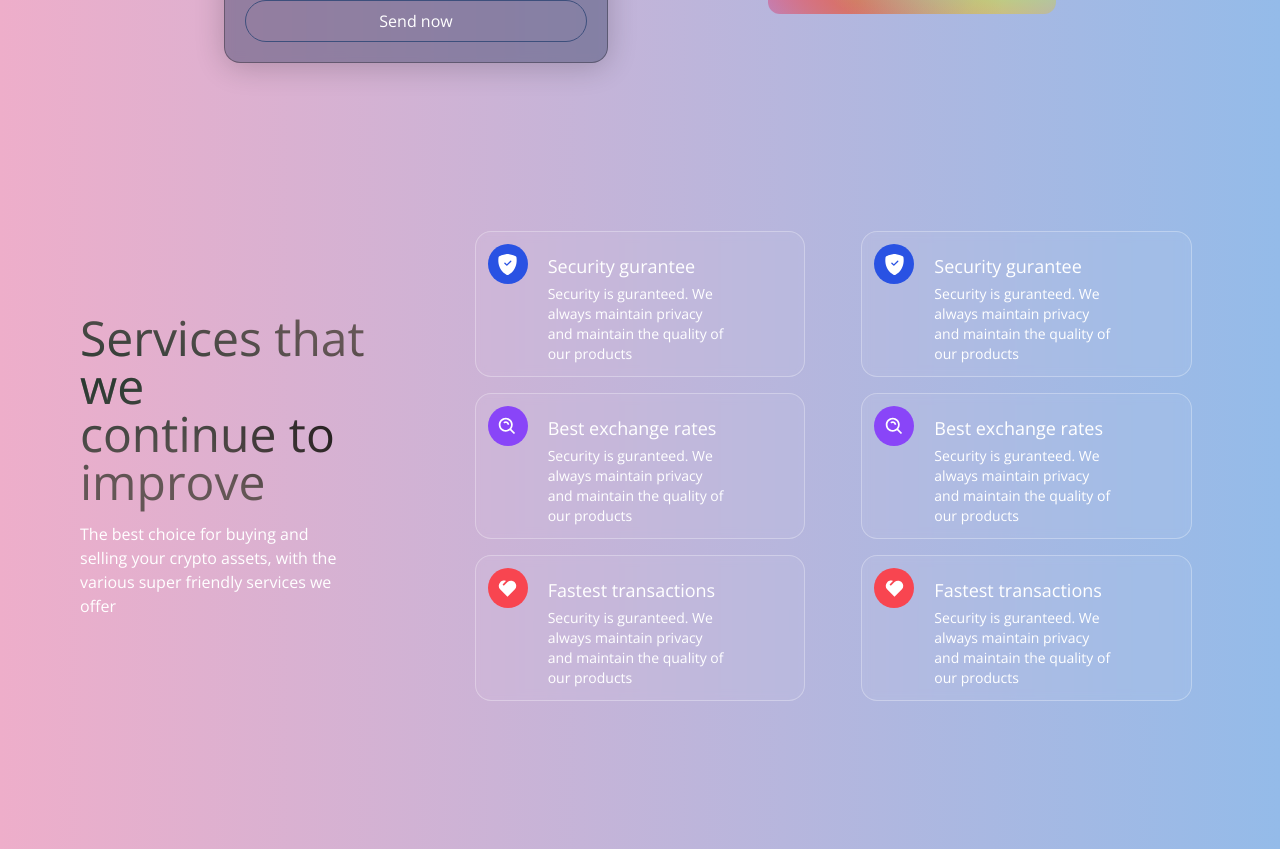
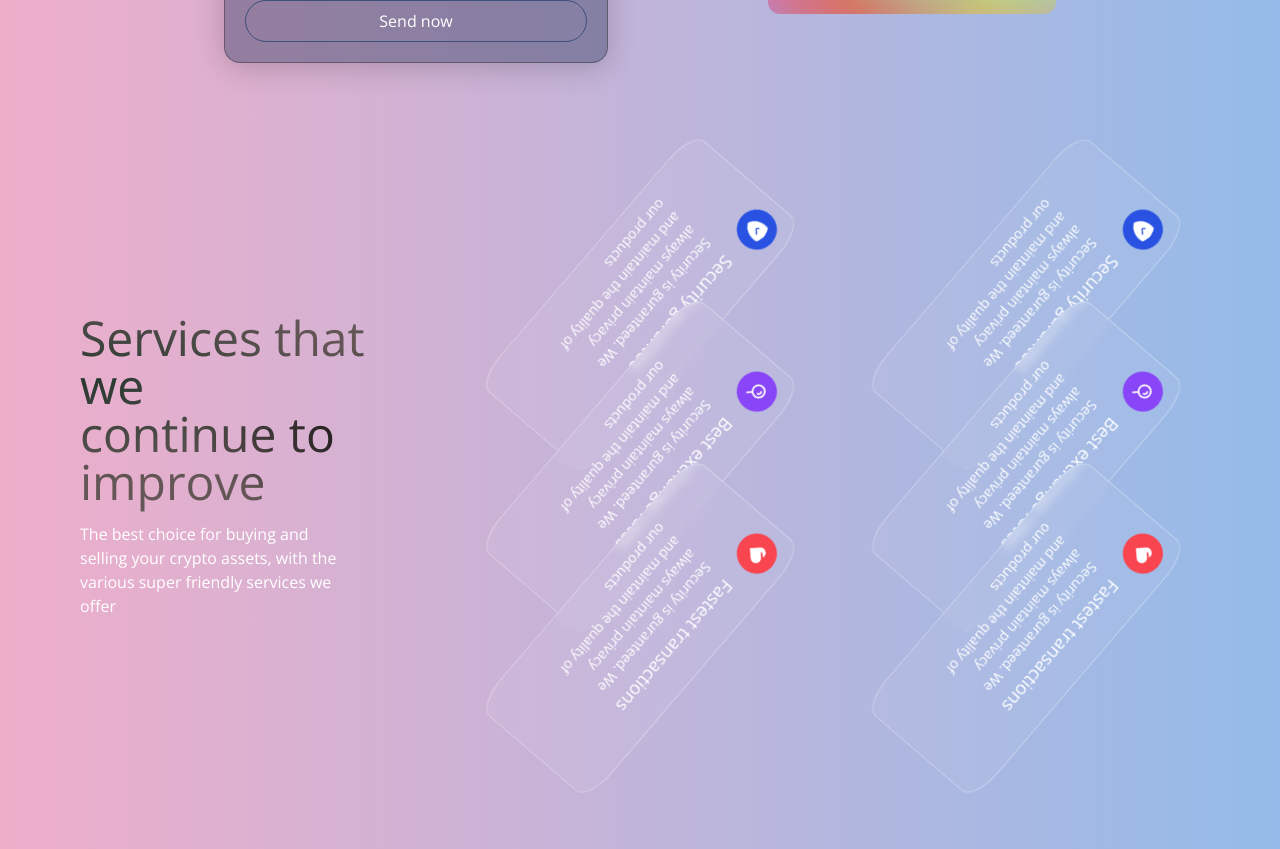
Before and after one commit to aa5th4/ByHeart, a React (Vite) app in the folder client/: page /Commodities/Medical in a window 1280 px wide. Shown: the part 1920-2769 px from the top of the page. Built offline with nearby package versions, Linux system fonts and the light colour scheme.

Commit message:
updating

```diff
--- a/client/src/components/Medical.jsx
+++ b/client/src/components/Medical.jsx
@@ -20,7 +20,7 @@ const Medical = () => {
 
   window.addEventListener("scroll", reveal);
   return (
-    <div>
+    <div className="grid ">
       <div className="grid lg:grid-cols-2 md:grid-cols-1 gap-5 p-10 justify-center items-center lg:ml-20 reveal">
         <div class="m-2 bg-white rounded-lg shadow-xl lg:flex lg:max-w-lg cursor-pointer ">
           <img src={calamity} class="w-1/1 lg:w-1/2 rounded-l-2xl" />
--- a/client/src/components/Services.jsx
+++ b/client/src/components/Services.jsx
@@ -4,7 +4,7 @@ import { BiSearchAlt } from "react-icons/bi";
 import { RiHeart2Fill } from "react-icons/ri";
 
 const ServiceCard = ({ color, title, icon, subtitle }) => (
-  <div className="flex flex-row justify-start items-start white-glassmorphism p-3 m-2 cursor-pointer hover:shadow-xl">
+  <div className="flex flex-row justify-start items-start rotate white-glassmorphism p-3 m-2 cursor-pointer hover:shadow-xl ">
     <div
       className={`w-10 h-10 rounded-full flex justify-center items-center ${color}`}
     >
@@ -32,7 +32,7 @@ const Services = () => (
         </p>
       </div>
 
-      <div className="flex-1 flex flex-col justify-start items-center">
+      <div className="flex-1 flex flex-col justify-start items-center ">
         <ServiceCard
           color="bg-[#2952E3]"
           title="Security gurantee"
--- a/client/src/index.css
+++ b/client/src/index.css
@@ -186,3 +186,39 @@ animation: zoominoutsinglefeatured 10s forwards infinite;
   transform: translateY(0px);
   opacity: 1;
 }
+
+/* @keyframes rotating
+	{
+	from
+		{
+		transform: rotate(0deg);
+		-o-transform: rotate(0deg);
+		-ms-transform: rotate(0deg);
+		-moz-transform: rotate(0deg);
+		-webkit-transform: rotate(0deg);
+		}
+	to
+		{
+		transform: rotate(360deg);
+		-o-transform: rotate(360deg);
+		-ms-transform: rotate(360deg);
+		-moz-transform: rotate(360deg);
+		-webkit-transform: rotate(360deg);
+		}
+	} */
+
+  @keyframes loader {
+    0% {
+      rotate: 0deg;
+      border-radius: 40%;
+    }
+    100% {
+      border-radius: 0%;
+      rotate: 180deg;
+    }
+  }
+
+.rotate
+	{
+    animation: loader 2.5s infinite;
+	}
```
